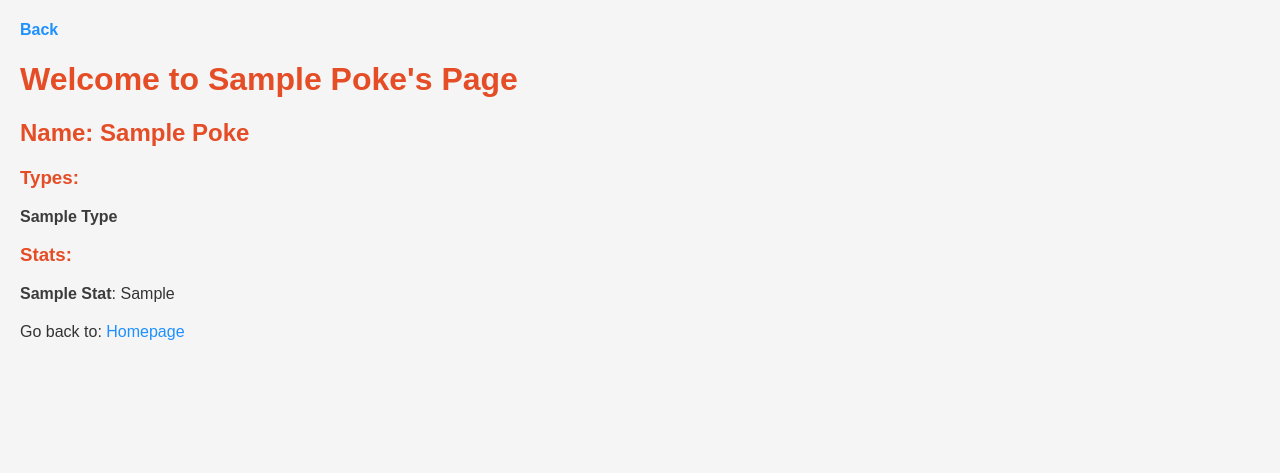
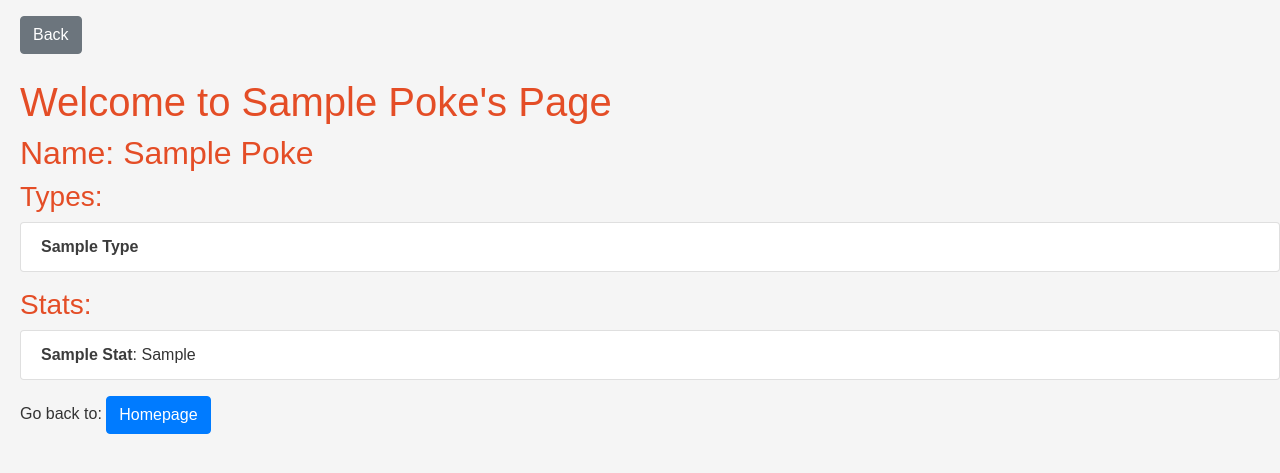
Before and after one commit to eric-tang40/SoftDev_Final_Project, a Django app: template pokedex/pokemon/templates/pokemon/page.html in a window 1280 px wide. Shown: the top 473 px of the page. Run offline with Django 4.2, Linux system fonts and the light colour scheme; the template is opened without the code that fills it: most values are stand-ins (such as "Sample title", 1, 10 or a date in 2020); some libraries are stand-ins or nearby versions.

Commit message:
boostrap

```diff
--- a/pokedex/pokemon/templates/pokemon/page.html
+++ b/pokedex/pokemon/templates/pokemon/page.html
@@ -6,29 +6,37 @@
     <meta charset="UTF-8">
     <meta name="viewport" content="width=device-width, initial-scale=1.0">
     <title>Pokemon</title>
+    <link href="https://stackpath.bootstrapcdn.com/bootstrap/4.3.1/css/bootstrap.min.css" rel="stylesheet">
     <link rel="stylesheet" href="{% static 'css/pokemon.css' %}">
 </head>
+
 <body>
-    <h4><a href="{% url 'pokemon:index' %}">Back</a> </h4>
-    <h1>Welcome to {{ poke_data.name|title }}'s Page</h1>
+    <h4 class="mt-3"><a href="{% url 'pokemon:index' %}" class="btn btn-secondary">Back</a></h4>
+    <h1 class="mt-4">Welcome to {{ poke_data.name|title }}'s Page</h1>
     <h2>Name: {{ poke_data.name|title }}</h2>
     <h3>Types:</h3>
-    <ul>
+    <ul class="list-group">
         {% for type in poke_data.types %}
-            <li>
+            <li class="list-group-item">
                 <strong>{{ type.type.name|title }}</strong>
             </li>
         {% endfor %}
     </ul>
 
-    <h3>Stats:</h3>
-    <ul>
+    <h3 class="mt-3">Stats:</h3>
+    <ul class="list-group">
         {% for stat in poke_data.stats %}
-            <li>
+            <li class="list-group-item">
                 <strong>{{ stat.stat.name|title }}</strong>: {{ stat.base_stat|title }}
             </li>
         {% endfor %}
     </ul>
-    <p>Go back to: <a href="{% url 'core:homepage' %}">Homepage</a> </p>
+    <p class="mt-3">Go back to: <a href="{% url 'core:homepage' %}" class="btn btn-primary">Homepage</a></p>
+
+    <!-- Bootstrap JS and jQuery scripts -->
+    <script src="https://code.jquery.com/jquery-3.3.1.slim.min.js"></script>
+    <script src="https://cdnjs.cloudflare.com/ajax/libs/popper.js/1.14.7/umd/popper.min.js"></script>
+    <script src="https://stackpath.bootstrapcdn.com/bootstrap/4.3.1/js/bootstrap.min.js"></script>
 </body>
+
 </html>
```
Also changed, not shown: pokedex/pokemon/templates/pokemon/index.html (+6 -4 lines), pokedex/core/views.py (line endings or trailing spaces).
